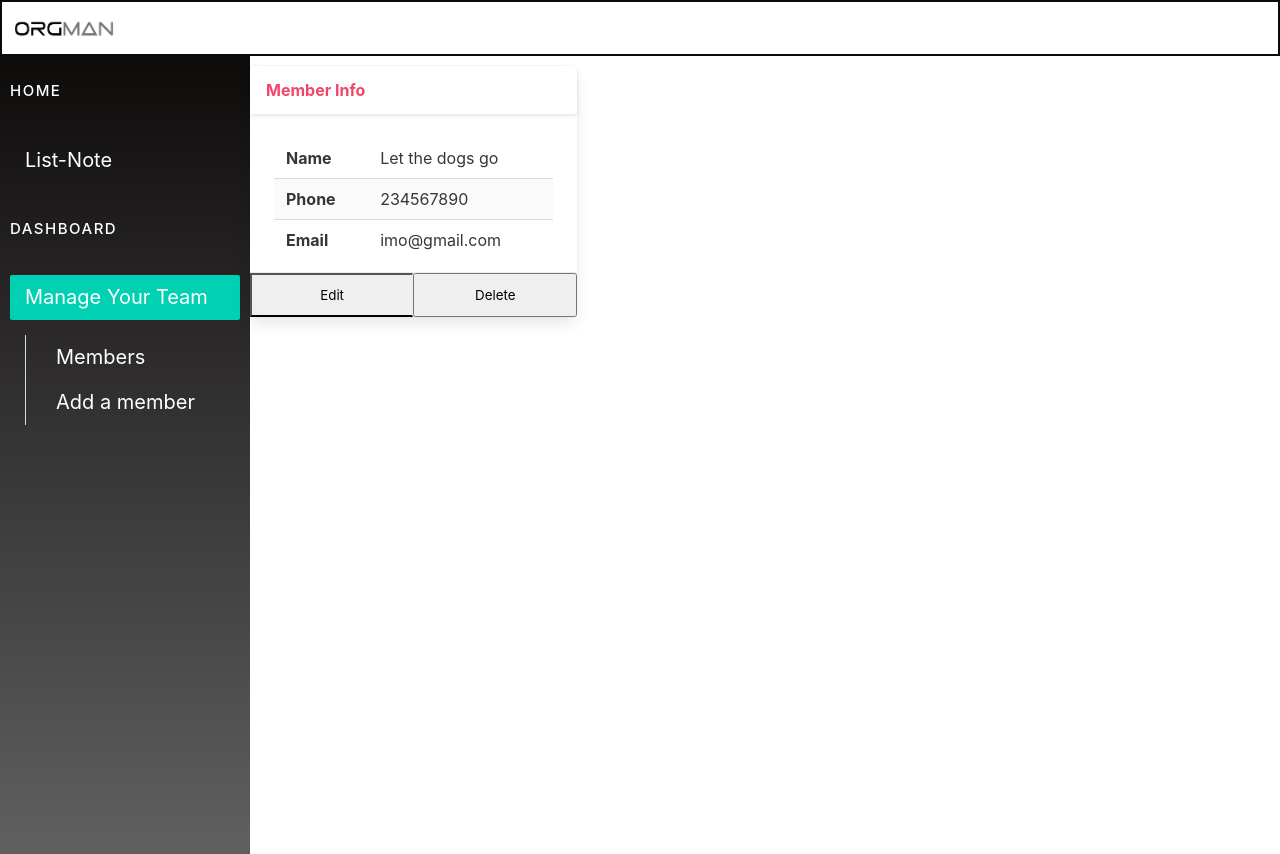
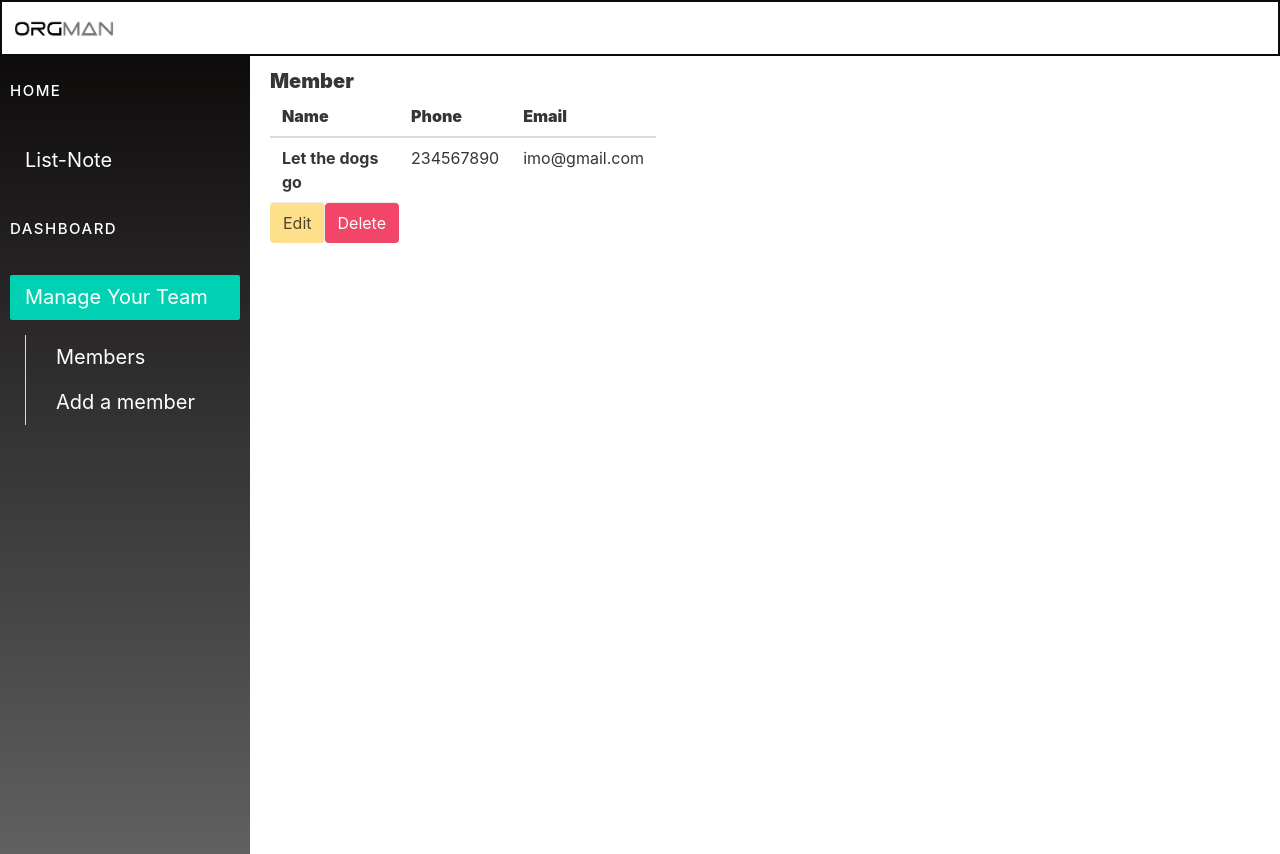
Before and after one commit to imoempire/orgman, a React (Create React App) app: page /member in a window 1280 px wide. Built offline with nearby package versions, Linux system fonts and the light colour scheme.

Commit message:
change card format

```diff
--- a/src/Components/Notes/Member.js
+++ b/src/Components/Notes/Member.js
@@ -14,41 +14,33 @@ const Member = ({ member, deleteMember, editMember }) => {
   return (
     <>
 
-<div className="card">
-      <header className="card-header">
-        <p className="card-header-title has-text-danger">
-           Member Info
-        </p>
-      </header>
-      <div className="card-content">
-        <div className="content" style={{height: '110px'}}>
-          <table className="table is-striped is-hoverable">
+    <table class="table" style={{ marginLeft: '20px'}}>
+  <thead>
+    <h1 style={{fontSize: '20px', fontWeight: '900'}}>Member</h1>
+    <tr>
+      <th><h1 style={{fontWeight: '900'}} title="Position">Name</h1></th>
+      <th><h1 style={{fontWeight: '900'}} title="Played">Phone</h1></th>
+      <th><h1 style={{fontWeight: '900'}} title="Won">Email</h1></th>
+    </tr>
+  </thead>
+
   <tbody>
     <tr>
-                <th>Name</th>
-                <td>{member.name}</td>
-              </tr>
-              <tr>
-                <th>Phone</th>
+      <th>{member.name}</th>
       <td>{member.Phone}</td>
-              </tr>
-              <tr>
-                <th>Email</th>
       <td>{member.email}</td>
     </tr>
   </tbody>
-          </table>
-        </div>
-      </div>
   <footer className="card-footer">
-        <button onClick={handleShow} className="card-footer-item">
+        <button onClick={handleShow} className="card-footer-item button is-warning">
           Edit
         </button>
-        <button onClick={deletehandle} className="card-footer-item">
+        <button onClick={deletehandle} className="card-footer-item button is-danger">
           Delete
         </button>
     </footer>
-    </div>
+
+</table>
 
       {/* Modal */}
       <div>
```
Lines whose indentation alone changed are shown as unchanged.
